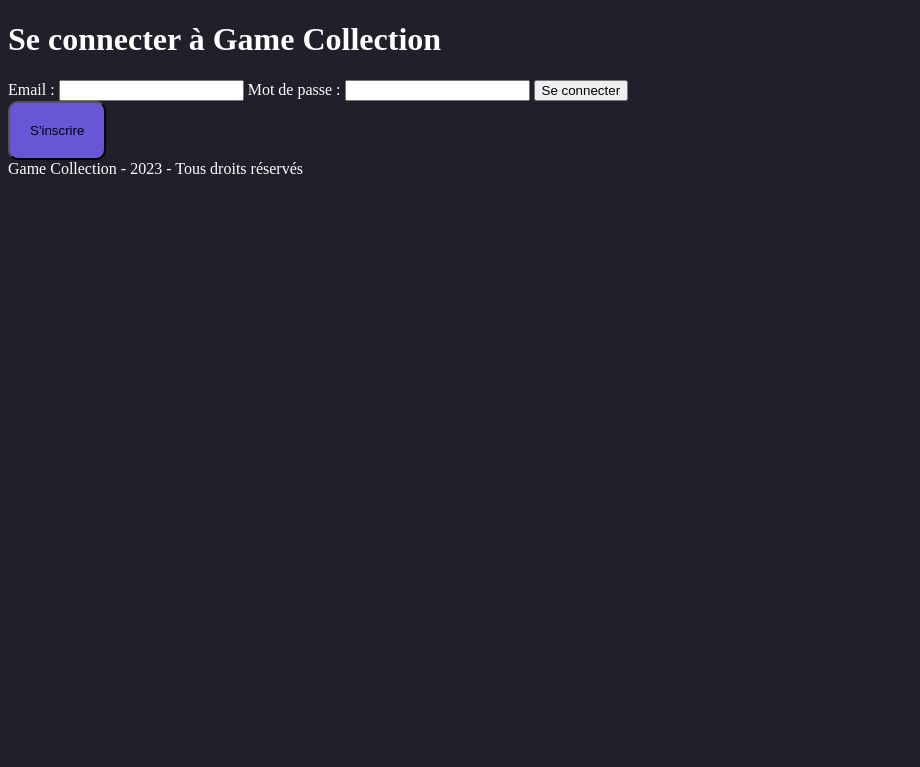
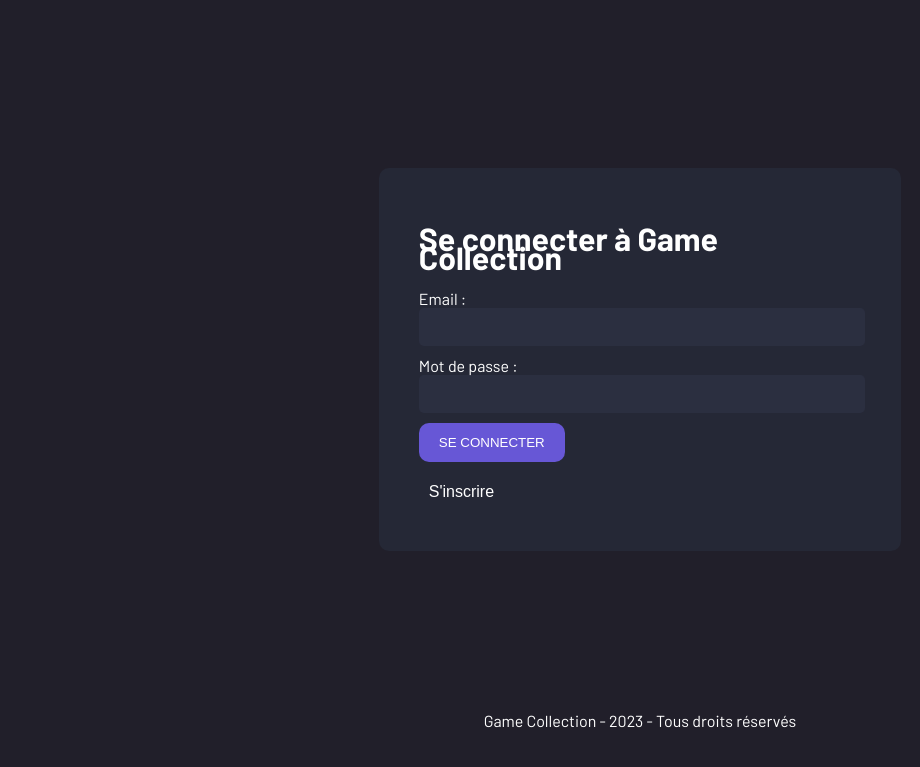
Before and after one commit to SenseiChan/GameCollection, a PHP site: page /connection in a window 1280 px wide. Shown: the top 767 px of the page, without its empty margins (0-920 px from the left). Run offline with PHP 8.4, Linux system fonts and the light colour scheme.

Commit message:
style implementation on Connection.php and Signup.php

```diff
--- a/assets/style.css
+++ b/assets/style.css
@@ -1,21 +1,183 @@
 body{
     background: #211F2A;
     font-family: 'Barlow';
-    color: white;
+    color: #FFFFFF;
+    font-weight: 400;
+    font-size: 16px;
+    line-height: 19px;
+    display: flex;
+    flex-direction:column;
 }
 
 h1{
-    font-weight: 700;
+    font-weight: bold;
     font-size: 32px;
 }
 
-label{
+input[type="submit"],
+input[type="button"] {
+    background-color: #6757D6;
+    color: #FFFFFF;
+    border-radius: 10px;
+    padding: 12px 20px ;
+    border: 0;
+    text-transform: uppercase;
+    cursor: pointer;
+}
+
+input[type="email"],
+input[type="password"],
+input[type="text"] {
+    height: 36px;
+    top: 19px;
+    background: #2B2F40;
+    border-radius: 5px;
+    border: 0;
+    width: 100%;
+}
+
+
+button {
+    cursor: pointer;
+    background: 0;
+    border: 0;
+    color: #FFFFFF;
     font-weight: 400;
     font-size: 16px;
+    line-height: 19px;
+    padding: 10px;
 }
 
-button{
-    background-color: #6757D6;
+#form-container {
+    background-color: #252836;
     border-radius: 10px;
-    padding: 20px;
+    padding: 40px;
+
+    width: 35%;
+    margin: 10em auto;
+
+    top: 50%;
+    left: 50%;
+    flex: 1;
 }
+
+
+#form-container form input {
+    display: block;
+    margin-bottom: 10px;
+}
+
+
+.footer-content {
+    text-align: center;
+    flex: 2;
+}
+
+/* Fonts */
+.barlow-thin {
+    font-family: "Barlow", sans-serif;
+    font-weight: 100;
+    font-style: normal;
+}
+
+.barlow-extralight {
+    font-family: "Barlow", sans-serif;
+    font-weight: 200;
+    font-style: normal;
+}
+
+.barlow-light {
+    font-family: "Barlow", sans-serif;
+    font-weight: 300;
+    font-style: normal;
+}
+
+.barlow-regular {
+    font-family: "Barlow", sans-serif;
+    font-weight: 400;
+    font-style: normal;
+}
+
+.barlow-medium {
+    font-family: "Barlow", sans-serif;
+    font-weight: 500;
+    font-style: normal;
+}
+
+.barlow-semibold {
+    font-family: "Barlow", sans-serif;
+    font-weight: 600;
+    font-style: normal;
+}
+
+.barlow-bold {
+    font-family: "Barlow", sans-serif;
+    font-weight: 700;
+    font-style: normal;
+}
+
+.barlow-extrabold {
+    font-family: "Barlow", sans-serif;
+    font-weight: 800;
+    font-style: normal;
+}
+
+.barlow-black {
+    font-family: "Barlow", sans-serif;
+    font-weight: 900;
+    font-style: normal;
+}
+
+.barlow-thin-italic {
+    font-family: "Barlow", sans-serif;
+    font-weight: 100;
+    font-style: italic;
+}
+
+.barlow-extralight-italic {
+    font-family: "Barlow", sans-serif;
+    font-weight: 200;
+    font-style: italic;
+}
+
+.barlow-light-italic {
+    font-family: "Barlow", sans-serif;
+    font-weight: 300;
+    font-style: italic;
+}
+
+.barlow-regular-italic {
+    font-family: "Barlow", sans-serif;
+    font-weight: 400;
+    font-style: italic;
+}
+
+.barlow-medium-italic {
+    font-family: "Barlow", sans-serif;
+    font-weight: 500;
+    font-style: italic;
+}
+
+.barlow-semibold-italic {
+    font-family: "Barlow", sans-serif;
+    font-weight: 600;
+    font-style: italic;
+}
+
+.barlow-bold-italic {
+    font-family: "Barlow", sans-serif;
+    font-weight: 700;
+    font-style: italic;
+}
+
+.barlow-extrabold-italic {
+    font-family: "Barlow", sans-serif;
+    font-weight: 800;
+    font-style: italic;
+}
+
+.barlow-black-italic {
+    font-family: "Barlow", sans-serif;
+    font-weight: 900;
+    font-style: italic;
+}
--- a/views/users/Connection.php
+++ b/views/users/Connection.php
@@ -8,10 +8,14 @@
     <meta http-equiv="X-UA-Compatible" content="ie=edge">
     <title>Game Collection | Connexion</title>
     <link rel="stylesheet" href="assets/style.css">
+    <link rel="preconnect" href="https://fonts.googleapis.com">
+    <link rel="preconnect" href="https://fonts.gstatic.com" crossorigin>
+    <link href="https://fonts.googleapis.com/css2?family=Barlow:ital,wght@0,100;0,200;0,300;0,400;0,500;0,600;0,700;0,800;0,900;1,100;1,200;1,300;1,400;1,500;1,600;1,700;1,800;1,900&display=swap" rel="stylesheet">
     <!--    <link rel="icon" href="./favicon.ico" type="image/x-icon">-->
 </head>
 <body>
 <main>
+    <div id="form-container">
     <h1>Se connecter à Game Collection</h1>
     <form action="/login" method="POST">
         <label> Email :
@@ -20,9 +24,10 @@
         <label> Mot de passe :
             <input type="password" name="password">
         </label>
-        <input type="button" name="submit" value="Se connecter">
+        <input type="submit" name="submit" value="Se connecter">
     </form>
     <button name="signup" onclick="window.location.href='signup'">S'inscrire</button>
+    </div>
 </main>
 <?php include 'views/tools/footer.php'; ?>
 </body>
--- a/views/users/Profile.php
+++ b/views/users/Profile.php
@@ -4,6 +4,9 @@
     <meta charset="UTF-8">
     <meta name="viewport" content="width=device-width, initial-scale=1.0">
     <title>Profil</title>
+    <link rel="preconnect" href="https://fonts.googleapis.com">
+    <link rel="preconnect" href="https://fonts.gstatic.com" crossorigin>
+    <link href="https://fonts.googleapis.com/css2?family=Barlow:ital,wght@0,100;0,200;0,300;0,400;0,500;0,600;0,700;0,800;0,900;1,100;1,200;1,300;1,400;1,500;1,600;1,700;1,800;1,900&display=swap" rel="stylesheet">
 </head>
 <body>
 <main>
--- a/views/users/Signup.php
+++ b/views/users/Signup.php
@@ -9,9 +9,13 @@
     <title>Game Collection | Inscription</title>
     <link rel="stylesheet" href="assets/style.css">
     <!--    <link rel="icon" href="./favicon.ico" type="image/x-icon">-->
+    <link rel="preconnect" href="https://fonts.googleapis.com">
+    <link rel="preconnect" href="https://fonts.gstatic.com" crossorigin>
+    <link href="https://fonts.googleapis.com/css2?family=Barlow:ital,wght@0,100;0,200;0,300;0,400;0,500;0,600;0,700;0,800;0,900;1,100;1,200;1,300;1,400;1,500;1,600;1,700;1,800;1,900&display=swap" rel="stylesheet">
 </head>
 <body>
 <main>
+    <div id="form-container">
     <h1>Inscription</h1>
         <form action="/signup" method="POST">
             <label>Nom :
@@ -32,6 +36,7 @@
             <input type="submit" name="submit" value="S'inscrire">
         </form>
     <button name="login" onclick="window.location.href='connection'">Se connecter</button>
+    </div>
 </main>
 <?php include 'views/tools/footer.php'; ?>
 </body>
```
Lines whose indentation alone changed are shown as unchanged.
